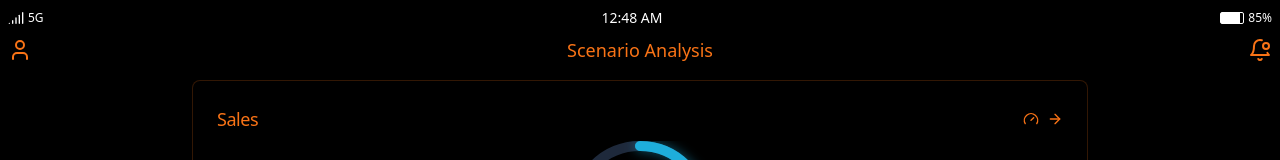
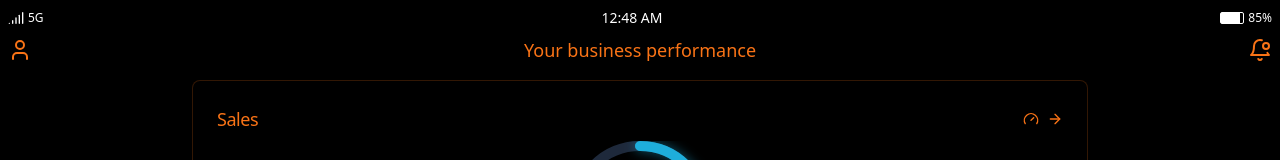
Before and after one commit to TrajexAI/FrontendProject, a React (Vite) app: page / in a window 1280 px wide. Shown: the top 160 px of the page. Built offline with nearby package versions, Linux system fonts and the light colour scheme.

Commit message:
Update TopBanner titles
Customize the title displayed in the TopBanner component for each screen: Today, Coach, Progress, and Forecast.

```diff
--- a/src/components/TopBanner.tsx
+++ b/src/components/TopBanner.tsx
@@ -1,10 +1,12 @@
 
 import { BellDot, Signal, User } from "lucide-react";
 import { useEffect, useState } from "react";
+import { useLocation } from "react-router-dom";
 
 const TopBanner = () => {
   const [currentTime, setCurrentTime] = useState("");
   const [batteryLevel, setBatteryLevel] = useState(100);
+  const location = useLocation();
 
   useEffect(() => {
     const updateTime = () => {
@@ -24,6 +26,21 @@ const TopBanner = () => {
 
     return () => clearInterval(interval);
   }, []);
+
+  const getTitle = () => {
+    switch (location.pathname) {
+      case '/':
+        return 'Your business performance';
+      case '/ask-anything':
+        return 'Scenario Analysis';
+      case '/scorecard':
+        return 'Track Progress';
+      case '/forecast':
+        return 'Forecast';
+      default:
+        return 'Your business performance';
+    }
+  };
 
   return (
     <div className="fixed top-0 left-0 right-0 bg-black text-white p-2 z-50">
@@ -46,7 +63,7 @@ const TopBanner = () => {
         </div>
         <div className="flex justify-between items-center mt-2">
           <User className="w-6 h-6 text-[#F97316]" />
-          <h1 className="text-[#F97316] text-lg font-medium">Scenario Analysis</h1>
+          <h1 className="text-[#F97316] text-lg font-medium">{getTitle()}</h1>
           <BellDot className="w-6 h-6 text-[#F97316]" />
         </div>
       </div>
```
